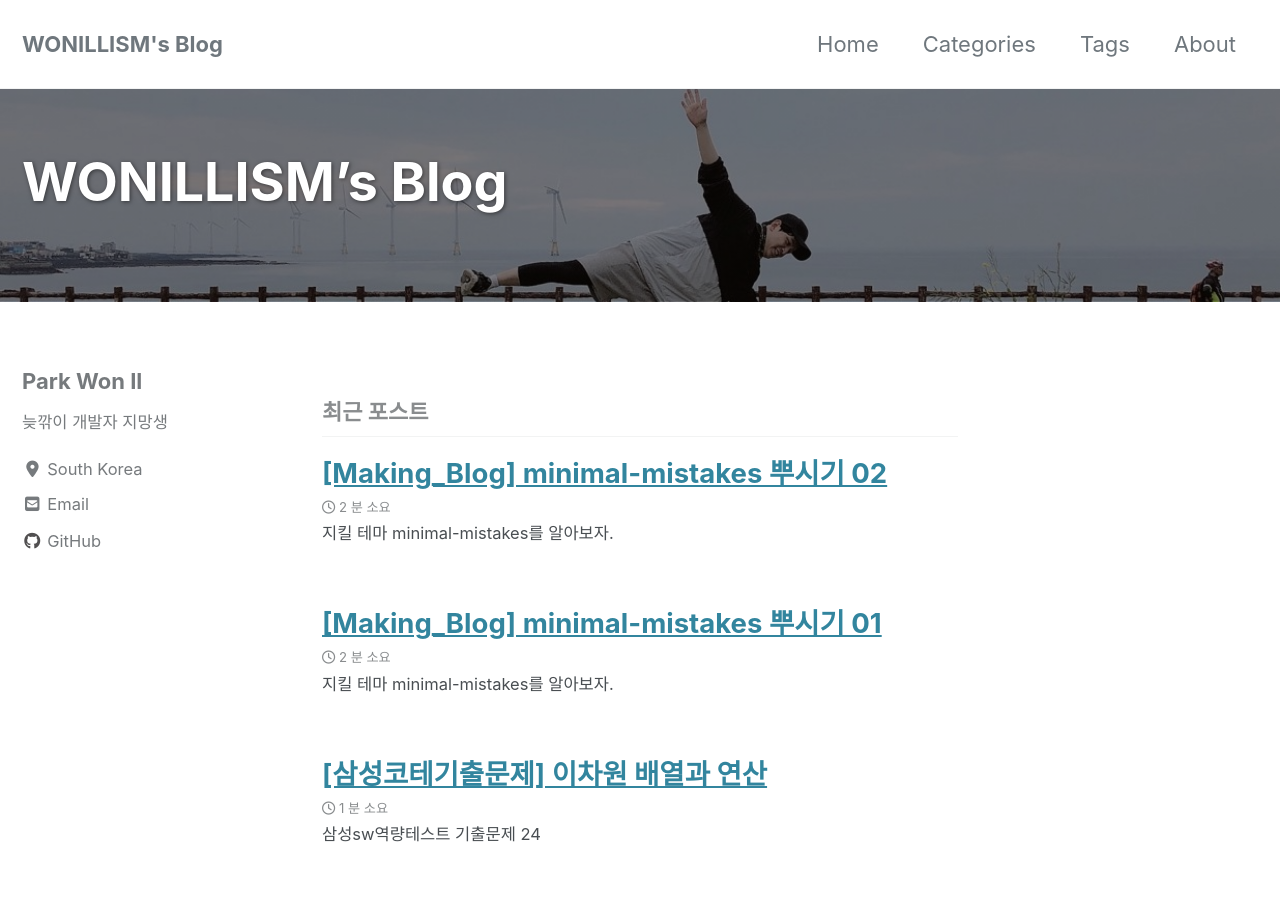
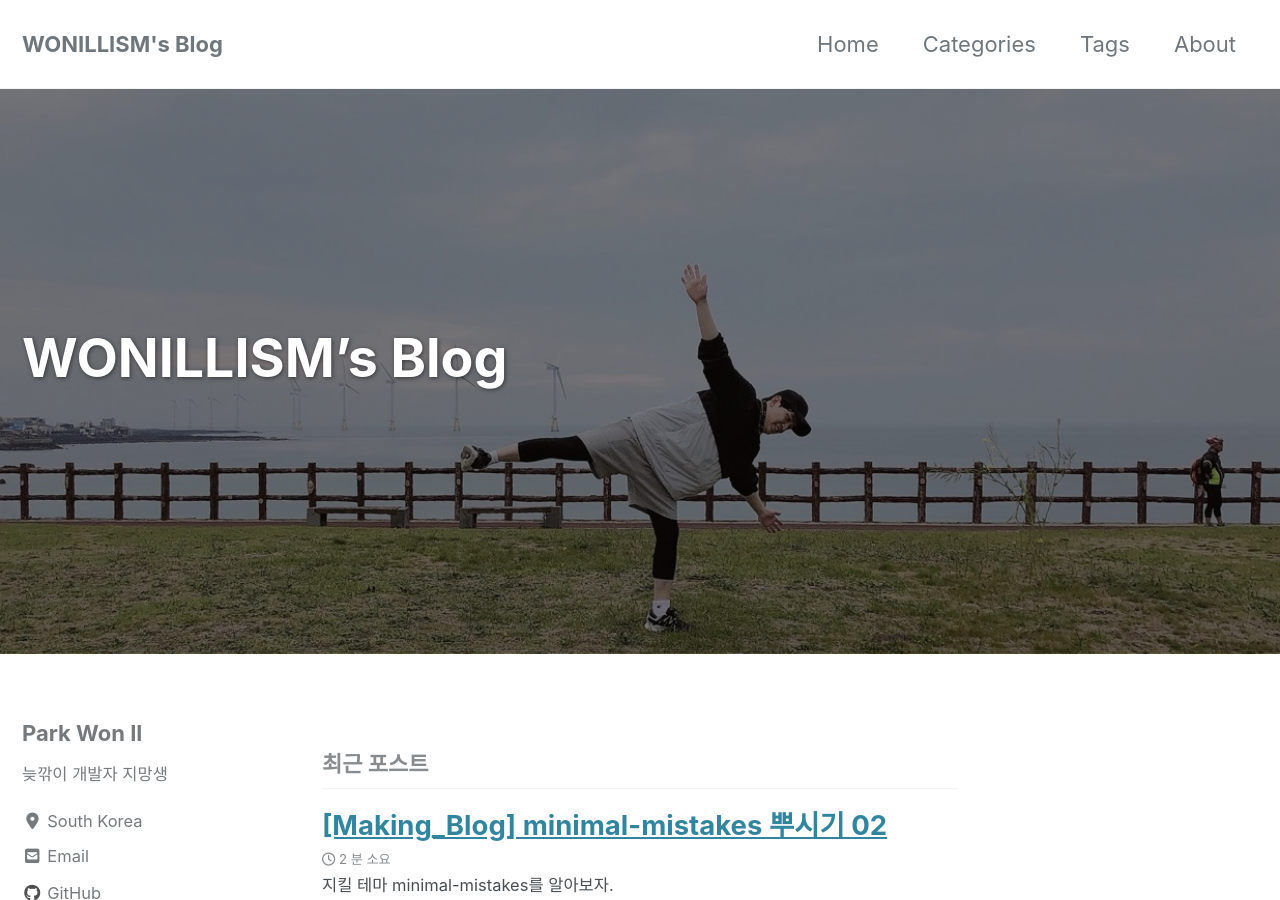
Before and after one commit to WONILLISM/wonillism.github.io, a Jekyll site: the page built from index.html, in a window 1280 px wide and 900 px high. Built offline with Jekyll 4.4.1, drawn with Linux system fonts in a browser that asks for light colours; cached includes are drawn as plain includes; nearby versions of some CDN libraries; the list of posts is cut into pages by our own code.

Commit message:
header size 변경

```diff
--- a/_sass/minimal-mistakes/_page.scss
+++ b/_sass/minimal-mistakes/_page.scss
@@ -169,7 +169,7 @@ body {
   &--overlay {
     position: relative;
     margin-bottom: 2em;
-    padding: 3em 0;
+    padding: 11em 0;
     @include clearfix;
     background-size: cover;
     background-repeat: no-repeat;
```
